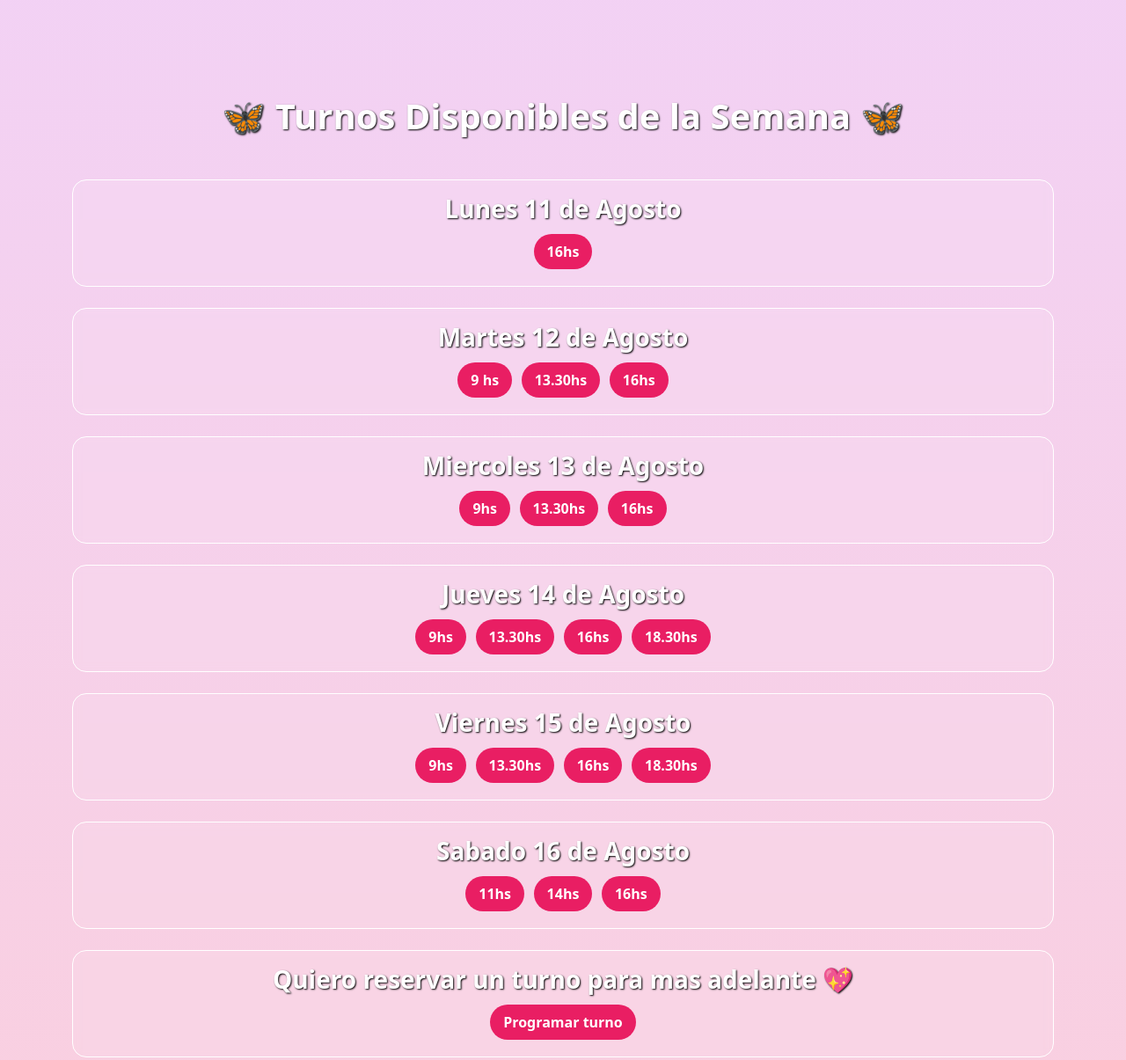
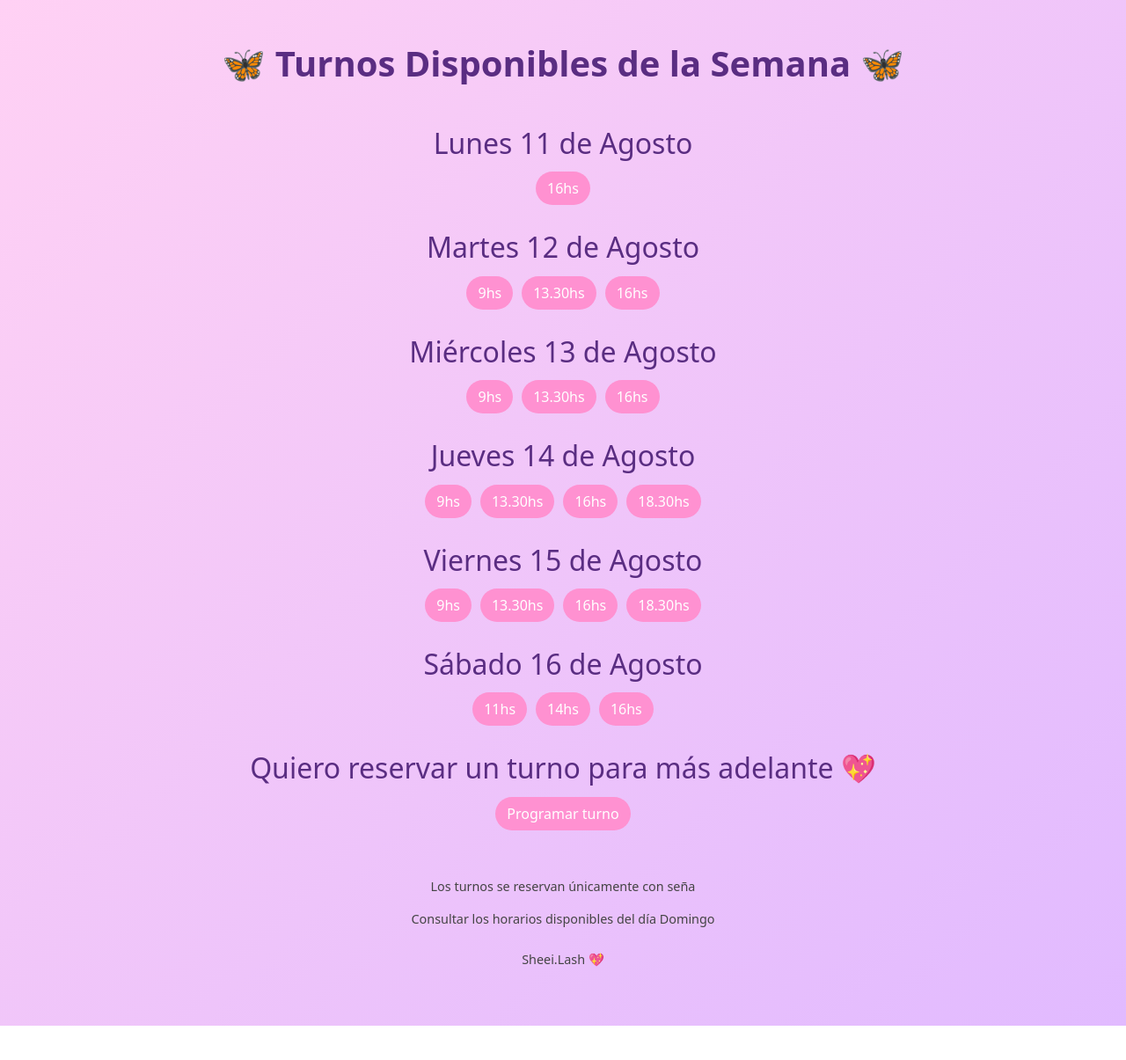
Before and after one commit to florenciaaaaaaR0/sheilash, a plain HTML site: page index.html in a window 1280 px wide. Shown: the top 1205 px of the page at 88% size. After the commit the page ends 1166 px from the top, so only its background shows below. Drawn offline with nearby package versions, Linux system fonts and the light colour scheme.

Commit message:
detalles

```diff
--- a/css/index.css
+++ b/css/index.css
@@ -1,59 +1,39 @@
-/* Fondo con imagen y filtro */
 .turnos-background {
-  background-image: linear-gradient(rgba(234, 179, 237, 0.6), rgba(248, 187, 208, 0.7)), url("../imagenes/turnos.jpg");
-  background-size: cover;
-  background-position: center;
-  background-repeat: no-repeat;
+  background: linear-gradient(135deg, #ffd1f4, #e1baff);
   min-height: 100vh;
-  padding-top: 60px;
-  color: white;
-  text-shadow: 1px 1px 2px black;
 }
 
-/* Contenedor de cada día */
-.dia {
-  background: rgba(255, 255, 255, 0.1);
-  border: 1px solid #fff;
-  border-radius: 1rem;
-  padding: 1rem;
-  margin-bottom: 1.5rem;
-  backdrop-filter: blur(5px);
+h1, h2 {
+  color: #5a2d82;
 }
 
-.dia h3 {
-  color: #fff;
-  font-weight: bold;
-}
-
-/* Botones de turno */
 .btn-turno {
-  margin: 0.2rem;
-  background-color: #e91e63;
-  border: none;
+  background-color: #ff91d1;
   color: white;
-  font-weight: bold;
+  margin: 5px;
   border-radius: 20px;
-  padding: 8px 15px;
+  transition: transform 0.2s, background-color 0.2s;
 }
 
 .btn-turno:hover {
-  background-color: #ba68c8;
+  background-color: #e676b4;
+  transform: scale(1.05);
 }
 
-/* Footer texto */
+.selector-tipo {
+  background: white;
+  padding: 20px;
+  border-radius: 15px;
+  box-shadow: 0 5px 15px rgba(0,0,0,0.1);
+  animation: fadeIn 0.4s ease-in-out;
+}
+
 .footer-info {
   font-size: 0.9rem;
-  margin-top: 2rem;
-}
-.selector-tipo button {
-  background-color: #ffb6d9;
-  border: none;
-  color: white;
-  padding: 10px 20px;
-  border-radius: 20px;
-  transition: 0.3s;
+  color: #444;
 }
 
-.selector-tipo button:hover {
-  background-color: #d38ec9;
+@keyframes fadeIn {
+  from { opacity: 0; transform: translateY(10px); }
+  to { opacity: 1; transform: translateY(0); }
 }
--- a/index.html
+++ b/index.html
@@ -4,6 +4,7 @@
   <meta charset="UTF-8" />
   <meta name="viewport" content="width=device-width, initial-scale=1.0" />
   <title>Turnos disponibles - Sheei Lash</title>
+  <meta name="description" content="Reserva tus turnos para extensiones de pestañas en Sheei Lash. Clásicas, híbridas, volumen y más. Atención personalizada en [Ciudad].">
   <link href="https://cdn.jsdelivr.net/npm/bootstrap@5.3.7/dist/css/bootstrap.min.css" rel="stylesheet" />
   <link rel="stylesheet" href="./css/index.css" />
 </head>
@@ -11,134 +12,105 @@
 <body>
   <div class="turnos-background">
     <main class="container py-5">
-      <div class="text-center mb-5">
+      <header class="text-center mb-5">
         <h1 class="fw-bold">🦋 Turnos Disponibles de la Semana 🦋</h1>
-      </div>
-   <div class="dia text-center mb-4">
-    <h3>Lunes 11 de Agosto</h3>
-    <button class="btn btn-turno" onclick="mostrarOpciones('Lunes 11', '16hs')"> 16hs</button>
-  </div>
+      </header>
 
-  <div class="dia text-center mb-4">
-    <h3>Martes 12 de Agosto</h3>
-    <button class="btn btn-turno" onclick="mostrarOpciones('martes 12', '9 hs')">9 hs</button>
-    <button class="btn btn-turno" onclick="mostrarOpciones('martes 12', '13.30 hs')">13.30hs</button>
-    <button class="btn btn-turno" onclick="mostrarOpciones('martes 12', '16 hs')">16hs</button>
-  </div>
+      <!-- Contenedor donde se generarán los días y horarios -->
+      <div id="listaTurnos"></div>
 
-  <div class="dia text-center mb-4">
-    <h3>Miercoles 13 de Agosto</h3>
-    <button class="btn btn-turno" onclick="mostrarOpciones('miercoles 13', '9 hs')">9hs</button>
-    <button class="btn btn-turno" onclick="mostrarOpciones('miercoles 13', '13.30 hs')">13.30hs</button>
-    <button class="btn btn-turno" onclick="mostrarOpciones('miercoles 13', '16 hs')">16hs</button>
-  </div>
-
-  <div class="dia text-center mb-4">
-    <h3>Jueves 14 de Agosto</h3>
-    <button class="btn btn-turno" onclick="mostrarOpciones('Jueves 14', '9 hs')">9hs</button>
-    <button class="btn btn-turno" onclick="mostrarOpciones('Jueves 14', '13.30 hs')">13.30hs</button>
-    <button class="btn btn-turno" onclick="mostrarOpciones('Jueves 14', '16 hs')">16hs</button>
-    <button class="btn btn-turno" onclick="mostrarOpciones('Jueves 14', '18.30 hs')">18.30hs</button>
-
-  </div>
-   <div class="dia text-center mb-4">
-    <h3>Viernes 15 de Agosto</h3>
-    <button class="btn btn-turno" onclick="mostrarOpciones('Viernes 15', '9 hs')">9hs</button>
-    <button class="btn btn-turno" onclick="mostrarOpciones('Viernes 15', '13.30 hs')">13.30hs</button>
-    <button class="btn btn-turno" onclick="mostrarOpciones('Viernes 15', '16 hs')">16hs</button>
-    <button class="btn btn-turno" onclick="mostrarOpciones('Viernes 15', '18.30 hs')">18.30hs</button>
-
-  </div>
-   <div class="dia text-center mb-4">
-    <h3>Sabado 16 de Agosto</h3>
-    <button class="btn btn-turno" onclick="mostrarOpciones('Sabado 16', '11 hs')">11hs</button>
-    <button class="btn btn-turno" onclick="mostrarOpciones('Sabado 16', '14 hs')">14hs</button>
-    <button class="btn btn-turno" onclick="mostrarOpciones('Sabado 16', '16 hs')">16hs</button>
-  </div>
-  <div class="dia text-center mb-4">
-    <h3> Quiero reservar un turno para mas adelante 💖</h3>
-    <button class="btn btn-turno" onclick="mostrarOpciones('completar','completar')">Programar turno</button>
-
-
-  </div>
-
-  <div class="text-center footer-info mt-5">
+      <footer class="text-center footer-info mt-5">
         <p>Los turnos se reservan únicamente con seña</p>
         <p>Consultar los horarios disponibles del día Domingo</p>
         <p class="mt-4">Sheei.Lash 💖</p>
+      </footer>
+
+      <!-- Selector de tipo de pestañas -->
+      <div id="selectorTipo" class="selector-tipo text-center mt-5 d-none">
+        <h5>¿Qué tipo de pestañas querés?</h5>
+        <div class="container mt-3">
+          <div class="row g-3" id="opcionesPestanas"></div>
+        </div>
+      </div>
+    </main>
   </div>
 
-<div id="selectorTipo" class="selector-tipo text-center mt-5" style="display: none;">
-  <h5>¿Qué tipo de pestañas querés?</h5>
-  <div class="container mt-3">
-    <div class="row g-3">
-      <div class="col-6 col-md-3">
-        <button class="btn btn-secondary w-100" onclick="enviarWhatsApp('Clásicas')">Clásicas</button>
-      </div>
-      <div class="col-6 col-md-3">
-        <button class="btn btn-secondary w-100" onclick="enviarWhatsApp('Híbridas')">Híbridas</button>
-      </div>
-      <div class="col-6 col-md-3">
-        <button class="btn btn-secondary w-100" onclick="enviarWhatsApp('Volumen bajo')">Volumen bajo</button>
-      </div>
-      <div class="col-6 col-md-3">
-        <button class="btn btn-secondary w-100" onclick="enviarWhatsApp('Volumen medio')">Volumen medio</button>
-      </div>
-      <div class="col-6 col-md-3">
-        <button class="btn btn-secondary w-100" onclick="enviarWhatsApp('Volumen alto')">Volumen alto</button>
-      </div>
-      <div class="col-6 col-md-3">
-        <button class="btn btn-secondary w-100" onclick="enviarWhatsApp('Volumen brasilero')">Volumen brasilero</button>
-      </div>
-      <div class="col-6 col-md-3">
-        <button class="btn btn-secondary w-100" onclick="enviarWhatsApp('Foxy')">Foxy</button>
-      </div>
-      <div class="col-6 col-md-3">
-        <button class="btn btn-secondary w-100" onclick="enviarWhatsApp('Whispy')">Whispy</button>
-      </div>
-      <div class="col-6 col-md-3">
-        <button class="btn btn-secondary w-100" onclick="enviarWhatsApp('Bratz')">Bratz</button>
-      </div>
-      <div class="col-6 col-md-3">
-        <button class="btn btn-secondary w-100" onclick="enviarWhatsApp('Anime')">Anime</button>
-      </div>
-      <div class="col-6 col-md-3">
-        <button class="btn btn-secondary w-100" onclick="enviarWhatsApp('Lifting')">Lifting</button>
-      </div>
-      <div class="col-6 col-md-3">
-        <button class="btn btn-secondary w-100" onclick="enviarWhatsApp('Perfilado de cejas')">Perfilado de cejas</button>
-      </div>
-      <div class="col-6 col-md-3">
-        <button class="btn btn-secondary w-100" onclick="enviarWhatsApp('Laminado de cejas')">Laminado de cejas</button>
-      </div>
-      <div class="col-6 col-md-3">
-        <button class="btn btn-secondary w-100" onclick="enviarWhatsApp('Remocion')">Remoción</button>
-      </div>
-    </div>
-  </div>
-</div>
+  <script>
+    const turnos = {
+      "Lunes 11 de Agosto": ["16hs"],
+      "Martes 12 de Agosto": ["9hs", "13.30hs", "16hs"],
+      "Miércoles 13 de Agosto": ["9hs", "13.30hs", "16hs"],
+      "Jueves 14 de Agosto": ["9hs", "13.30hs", "16hs", "18.30hs"],
+      "Viernes 15 de Agosto": ["9hs", "13.30hs", "16hs", "18.30hs"],
+      "Sábado 16 de Agosto": ["11hs", "14hs", "16hs"],
+      "Quiero reservar un turno para más adelante 💖": ["Programar turno"]
+    };
 
-</main>
-<script>
+    const tiposPestanas = [
+      "Clásicas", "Híbridas", "Volumen bajo", "Volumen medio", "Volumen alto",
+      "Volumen brasilero", "Foxy", "Whispy", "Bratz", "Anime",
+      "Lifting", "Perfilado de cejas", "Laminado de cejas", "Remoción"
+    ];
+
     let diaSeleccionado = '';
     let horaSeleccionada = '';
+
+    // Generar la lista de turnos
+    const listaTurnos = document.getElementById("listaTurnos");
+    for (const [dia, horas] of Object.entries(turnos)) {
+      const section = document.createElement("section");
+      section.classList.add("dia", "text-center", "mb-4");
+
+      const h2 = document.createElement("h2");
+      h2.textContent = dia;
+      section.appendChild(h2);
+
+      horas.forEach(hora => {
+        const btn = document.createElement("button");
+        btn.classList.add("btn", "btn-turno");
+        btn.setAttribute("aria-label", `${dia} a las ${hora}`);
+        btn.textContent = hora;
+        btn.onclick = () => mostrarOpciones(dia, hora);
+        section.appendChild(btn);
+      });
+
+      listaTurnos.appendChild(section);
+    }
+
+    // Generar opciones de pestañas
+    const opcionesContainer = document.getElementById("opcionesPestanas");
+    tiposPestanas.forEach(tipo => {
+      const col = document.createElement("div");
+      col.classList.add("col-6", "col-md-3");
+
+      const btn = document.createElement("button");
+      btn.classList.add("btn", "btn-secondary", "w-100");
+      btn.textContent = tipo;
+      btn.onclick = () => enviarWhatsApp(tipo);
+
+      col.appendChild(btn);
+      opcionesContainer.appendChild(col);
+    });
 
     function mostrarOpciones(dia, hora) {
       diaSeleccionado = dia;
       horaSeleccionada = hora;
-    document.getElementById('selectorTipo').style.display = 'block';
-    document.getElementById('selectorTipo').scrollIntoView({ behavior: 'smooth' });
+      const selector = document.getElementById("selectorTipo");
+      selector.classList.remove("d-none");
+      selector.scrollIntoView({ behavior: 'smooth' });
     }
 
     function enviarWhatsApp(tipo) {
       const numero = '5491151780937';
-    const mensaje = `Hola! Quiero un turno de pestañas ${tipo} el ${diaSeleccionado} a las ${horaSeleccionada}`;
+      const mensaje = `Hola! Quiero un turno de pestañas ${tipo} el ${diaSeleccionado} ${horaSeleccionada}`;
       const url = `https://wa.me/${numero}?text=${encodeURIComponent(mensaje)}`;
       window.open(url, '_blank');
+
+      // Ocultar el selector después de enviar
+      document.getElementById("selectorTipo").classList.add("d-none");
     }
   </script>
 
   <script src="https://cdn.jsdelivr.net/npm/bootstrap@5.3.7/dist/js/bootstrap.bundle.min.js"></script>
-
 </body>
 </html>
```
Lines whose indentation alone changed are shown as unchanged.
